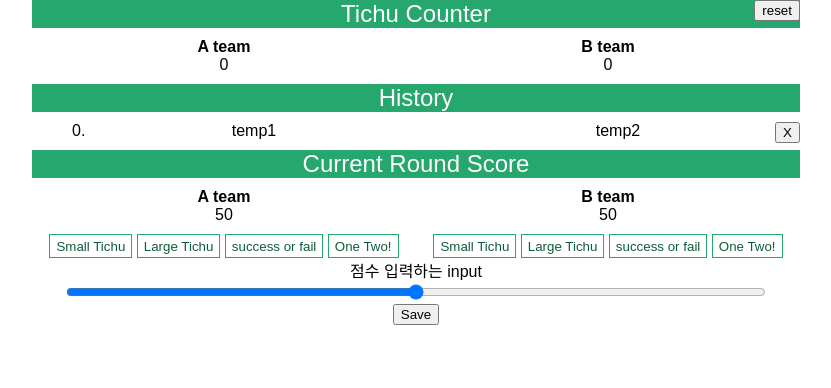
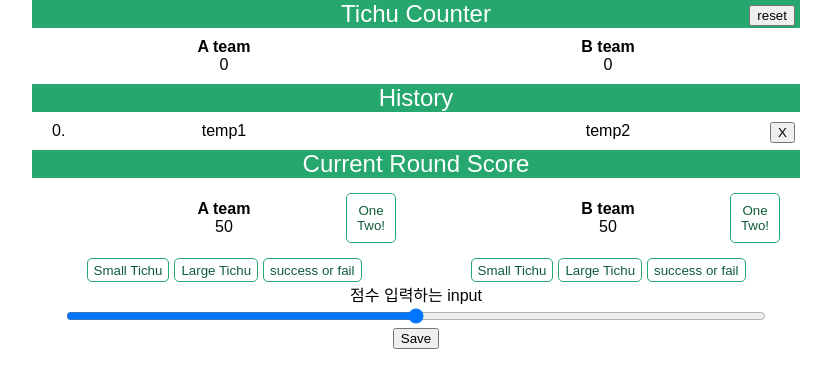
Before and after one commit to aurpo1/tichu-counter, a plain HTML site: page index.html in a window 1280 px wide. Shown: the whole page, without its empty margins (224-1055 px from the left). Drawn offline with Linux system fonts and the light colour scheme.

Commit message:
modify: modify button style and structure

```diff
--- a/index.html
+++ b/index.html
@@ -3,10 +3,10 @@
   <head>
     <meta charset="UTF-8" />
     <meta http-equiv="X-UA-Compatible" content="IE=edge" />
-    <meta name="viewport" content="wclassth=device-wclassth, initial-scale=1.0" />
+    <meta name="viewport" content="width=device-width, initial-scale=1.0" />
     <title>Tichu Counter</title>
     <link rel="stylesheet" href="./main.css" />
-    <script src="./main.js"></script>
+    <script defer src="./main.js"></script>
   </head>
   <body>
     <section class="main">
@@ -24,7 +24,7 @@
       </div>
     </section>
 
-    <section>
+    <section class="sub1">
       <header class="sub-title">History</header>
       <ul class="history">
         <li class="round">
@@ -36,30 +36,34 @@
       </ul>
     </section>
 
-    <section>
+    <section class="sub2">
       <header class="sub-title">Current Round Score</header>
       <div class="score-box">
         <div class="score">
-          <span class="team-name left">A team</span>
-          <p class="score cur left">50</p>
+          <div>
+            <span class="team-name left">A team</span>
+            <p class="score cur left">50</p>
+          </div>
+          <button class="onetwo left">One Two!</button>
         </div>
         <div class="score">
-          <span class="team-name right">B team</span>
-          <p class="score cur right">50</p>
+          <div>
+            <span class="team-name right">B team</span>
+            <p class="score cur right">50</p>
+          </div>
+          <button class="onetwo right">One Two!</button>
         </div>
       </div>
       <div class="btn-boxs">
-        <div class="btns">
-          <button class="btn-t">Small Tichu</button>
-          <button class="btn-t">Large Tichu</button>
-          <button class="btn-sf">success or fail</button>
-          <button class="btn-ot">One Two!</button>
+        <div class="btns left">
+          <button class="small">Small Tichu</button>
+          <button class="large">Large Tichu</button>
+          <button class="sf">success or fail</button>
         </div>
-        <div class="btns">
-          <button class="btn-t">Small Tichu</button>
-          <button class="btn-t">Large Tichu</button>
-          <button class="btn-sf">success or fail</button>
-          <button class="btn-ot">One Two!</button>
+        <div class="btns right">
+          <button class="small">Small Tichu</button>
+          <button class="large">Large Tichu</button>
+          <button class="sf">success or fail</button>
         </div>
       </div>
     </section>
--- a/main.css
+++ b/main.css
@@ -15,6 +15,7 @@ ul {
   list-style: none;
   position: relative;
   margin: 0;
+  padding: 0;
 }
 
 p {
@@ -33,8 +34,8 @@ section.main {
 
 button.reset {
   position: absolute;
-  top: 0;
-  right: 0;
+  top: 5px;
+  right: 5px;
 }
 
 span.team-name {
@@ -57,43 +58,82 @@ div.score {
   margin: 10px 0;
 }
 
-li {
+li.round {
   display: flex;
   position: relative;
 }
 
-li > p {
+li.round > p {
   position: absolute;
   top: 10px;
-  left: 10;
+  left: 20px;
 }
 
-li > div {
+li.round > div {
   width: 384px;
 }
 
-li > button {
+li.round > button {
   position: absolute;
   top: 10px;
-  right: 0;
+  right: 5px;
+}
+
+.sub2 > .score-box > .score {
+  position: relative;
+  height: 60px;
+}
+
+.sub2 > .score-box > .score > div {
+  position: absolute;
+  top: 50%;
+  left: 50%;
+  transform: translate(-50%, -50%);
+}
+
+.sub2 > .score-box > .score > button.onetwo {
+  position: absolute;
+  right: 20px;
+  top: 50%;
+  transform: translateY(-50%);
+  width: 50px;
+  height: 50px;
+  background-color: #fff;
+  border: 1px solid rgb(37, 167, 109);
+  border-radius: 5px;
+  color: rgb(15, 92, 57);
+}
+
+.sub2 > .score-box > .score > button.onetwo.active {
+  background-color: rgb(37, 167, 109);
+  color: #fff;
 }
 
 div.btn-boxs {
   display: flex;
 }
 
-div.btns {
+div.btn-boxs > div.btns {
   width: 384px;
+  justify-content: center;
+  display: flex;
 }
 
-div.btns > button {
+div.btn-boxs > div.btns button {
   height: 24px;
   background-color: #fff;
   border: 1px solid rgb(37, 167, 109);
+  border-radius: 5px;
   color: rgb(15, 92, 57);
 }
 
-div.btns > button {
+div.btn-boxs > div.btns button:nth-child(2) {
+  margin: 0 5px;
+}
+
+div.btn-boxs > div.btns > button.active {
+  background-color: rgb(37, 167, 109);
+  color: #fff;
 }
 
 input.input-score {
```
